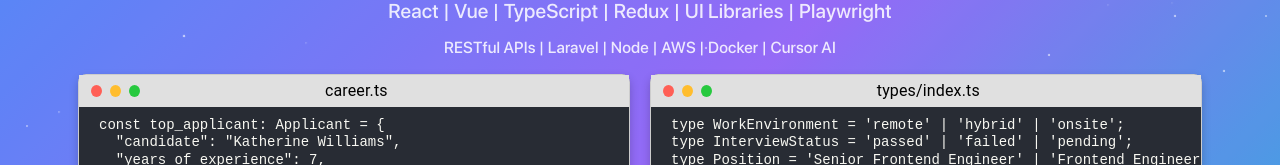
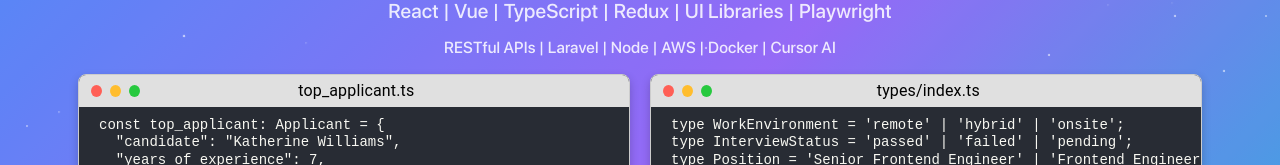
Before and after one commit to kawilliams8/resume, a React (Vite) app: page / in a window 1280 px wide. Shown: the part 206-371 px from the top of the page. Built offline with nearby package versions, Linux system fonts and the light colour scheme.

Commit message:
Fix borderradius and file name

```diff
--- a/src/App.tsx
+++ b/src/App.tsx
@@ -120,7 +120,7 @@
             </Typography>
           </Stack>
           <Stack direction={{ xs: "column", lg: "row" }}>
-            <CodeBlock code={code1} title="career.ts" />
+            <CodeBlock code={code1} title="top_applicant.ts" />
             <CodeBlock code={code2} title="types/index.ts" />
           </Stack>
         </Stack>
--- a/src/components/CodeBlock.tsx
+++ b/src/components/CodeBlock.tsx
@@ -61,6 +61,7 @@
   alignItems: "center",
   padding: "0 12px",
   gap: "8px",
+  borderRadius: "7px 7px 0 0",
 };
 
 const dotStyle = (color: string): React.CSSProperties => ({
```
